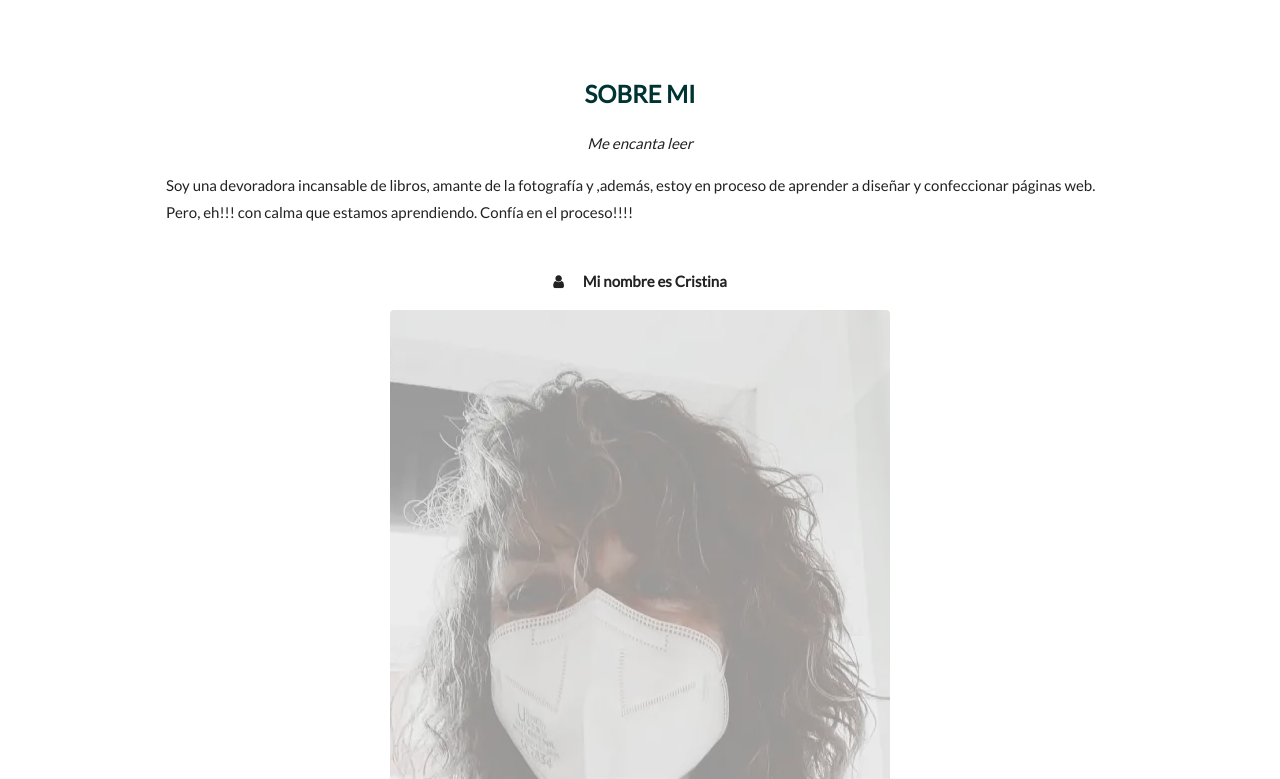
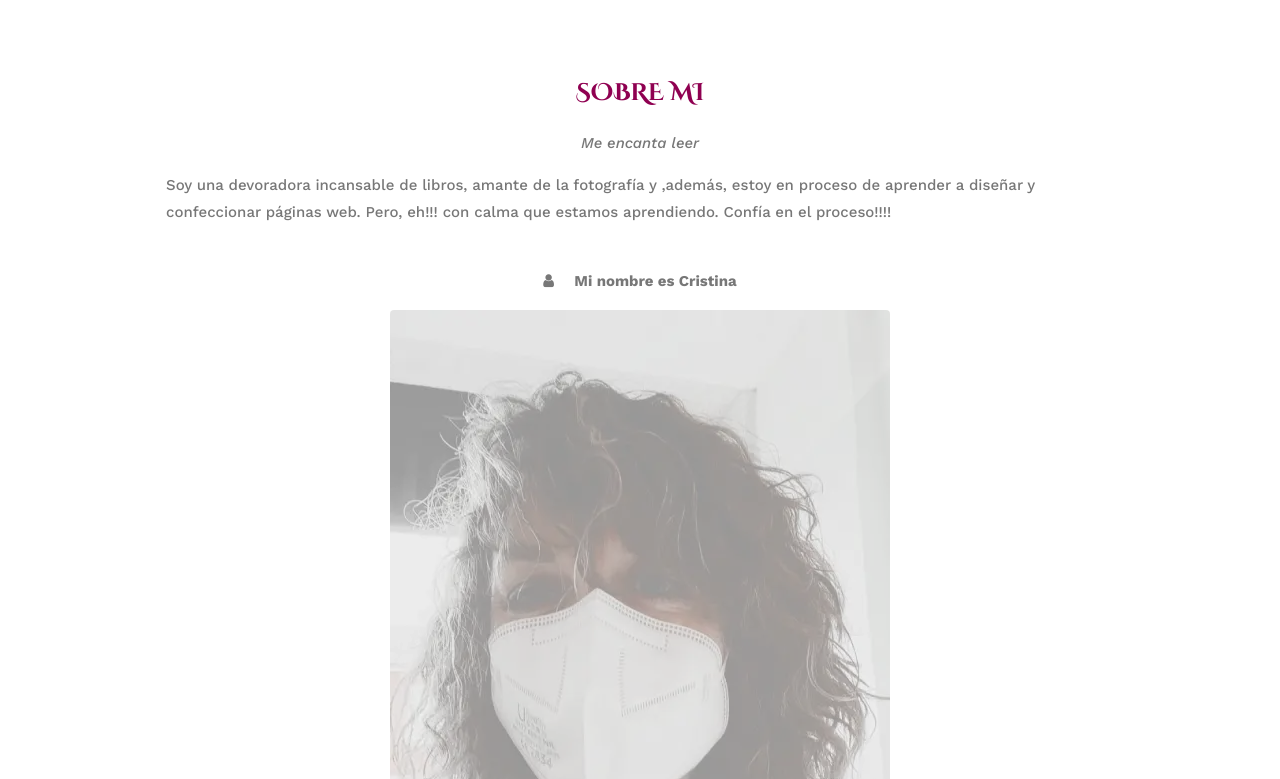
Before and after one commit to CristiAlvarez/blog, a plain HTML site: page index.html in a window 1280 px wide. Shown: the part 402-1181 px from the top of the page. Drawn offline with nearby package versions, Linux system fonts and the light colour scheme.

Commit message:
Cambio tipografía textos y títulos

```diff
--- a/assets/css/estilos.css
+++ b/assets/css/estilos.css
@@ -1,18 +1,21 @@
 :root {
     --color-primario: #407f7f;
-    --color-secundario: #003333;
-    --color-terciario: #669999;
+    --color-secundario: #8f0051;
+    --color-terciario: #b29200;
     --color-texto: #222;
+
+    --font-family-titles: "Cinzel Decorative", serif;
+    --font-family-texts: "Work Sans", sans-serif;
 }
 
-body,
 h1,
 h2,
 h3,
 h4,
 h5,
 h6 {
-    font-family: "Lato", sans-serif;
+    font-family: var(--font-family-titles);
+    font-weight: 900;
 }
 
 body,
@@ -23,10 +26,15 @@ html {
 }
 
 html,
+article,
+figcaption,
+caption,
+legend,
 p,
 li,
 span {
-    color: var(--color-texto);
+    font-family: var(--font-family-texts);
+    font-weight: 500;
 }
 
 h1,
--- a/index.html
+++ b/index.html
@@ -5,6 +5,14 @@
         <meta charset="UTF-8" />
         <meta name="description" content="El Blog de Cristi, una fabricante de webs en ciernes | CristiAlvarez GitHub " />
         <meta name="robots" content="NoIndex, NoFollow" />
+
+        <link rel="preconnect" href="https://fonts.googleapis.com" />
+        <link rel="preconnect" href="https://fonts.gstatic.com" crossorigin />
+        <link href="https://fonts.googleapis.com/css2?family=Cinzel+Decorative:wght@400;700;900&display=swap" rel="stylesheet" />
+
+        <link rel="preconnect" href="https://fonts.googleapis.com" />
+        <link rel="preconnect" href="https://fonts.gstatic.com" crossorigin />
+        <link href="https://fonts.googleapis.com/css2?family=Work+Sans:ital,wght@0,100..900;1,100..900&display=swap" rel="stylesheet" />
 
         <link rel="stylesheet" href="https://www.w3schools.com/w3css/6/w3.css" />
         <link rel="stylesheet" href="https://fonts.googleapis.com/css?family=Lato" />
```
